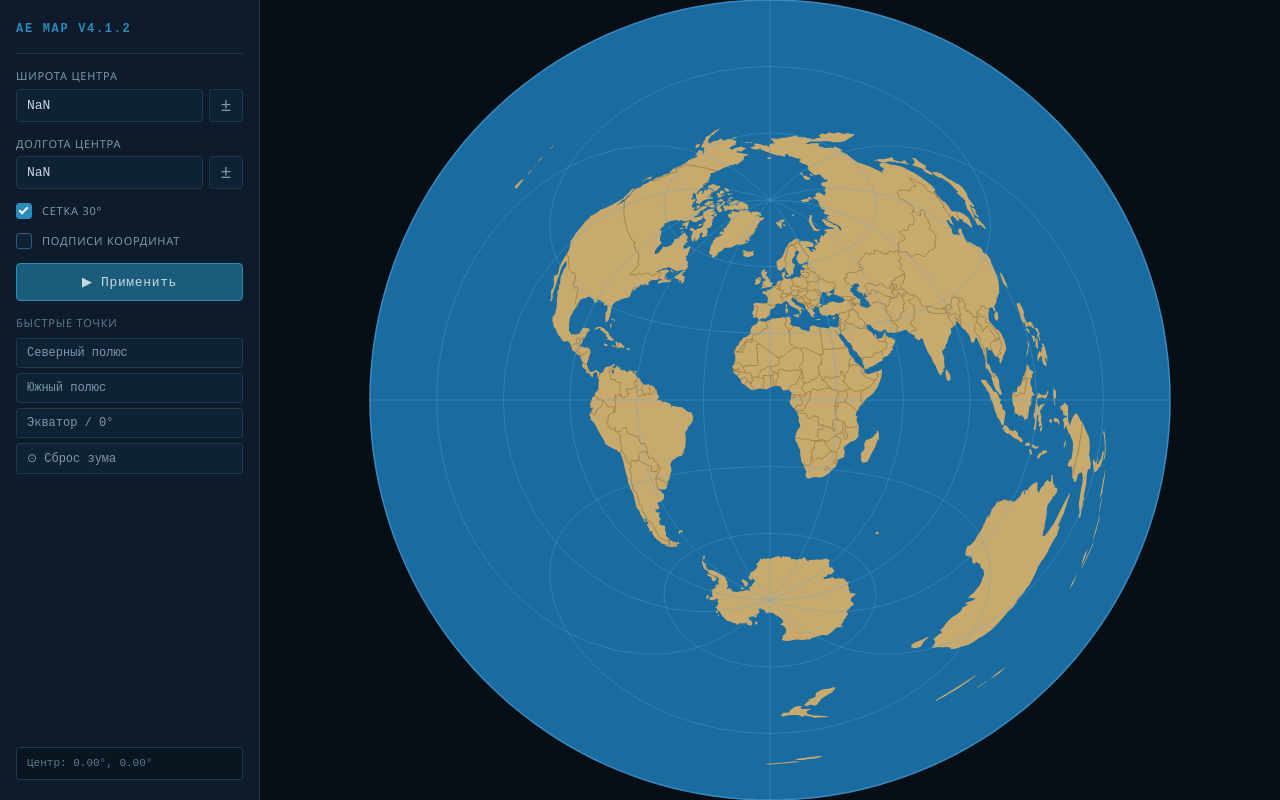
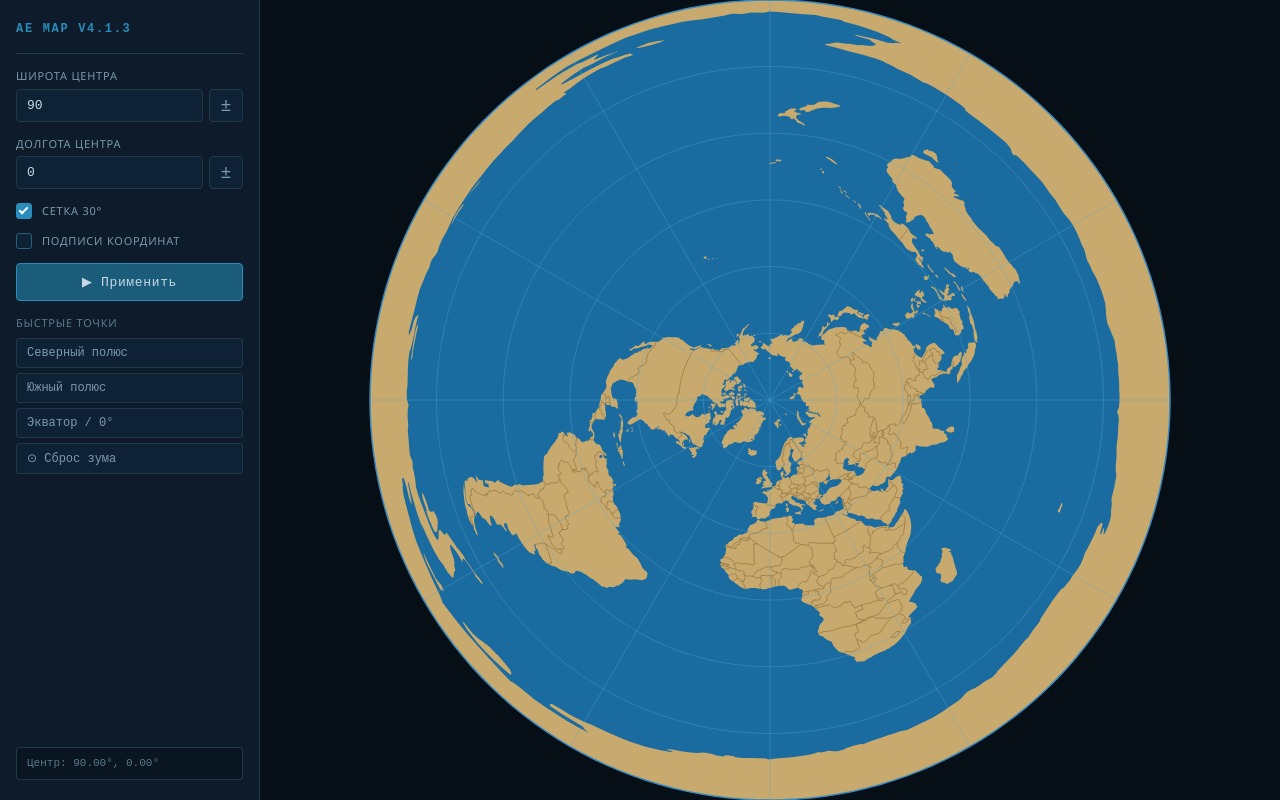
Before and after one commit to Evgen-robocat/FeMap, a plain HTML site: page frontend/index.html in a window 1280 px wide. Both pictures are taken after a click on the button "⊙ Сброс зума". Drawn offline with nearby package versions, Linux system fonts and the light colour scheme.

Commit message:
v4.1.3 — resetZoom→СП, scaleExtent 50x

```diff
--- a/frontend/index.html
+++ b/frontend/index.html
@@ -1,7 +1,7 @@
 <!DOCTYPE html>
 <!--
   Файл    : frontend/index.html
-  Версия  : 4.1.2
+  Версия  : 4.1.3
   Дата    : 2026-04-19
   Автор   : Claude Sonnet 4.6 (Anthropic)
 -->
@@ -9,13 +9,13 @@
 <head>
   <meta charset="UTF-8">
   <meta name="viewport" content="width=device-width, initial-scale=1.0">
-  <title>FlatEarthMap v4.1.2</title>
-  <link rel="stylesheet" href="static/style.css?v=12">
+  <title>FlatEarthMap v4.1.3</title>
+  <link rel="stylesheet" href="static/style.css?v=13">
 </head>
 <body>
   <div id="controls">
     <h2 class="panel-title">
-      AE Map <span class="version-badge">v4.1.2</span>
+      AE Map <span class="version-badge">v4.1.3</span>
     </h2>
     <div class="control-group">
       <label for="inp-lat">Широта центра</label>
@@ -59,6 +59,6 @@
   </div>
   <div id="map"></div>
   <script src="https://cdn.jsdelivr.net/npm/d3@7/dist/d3.min.js"></script>
-  <script src="static/map.js?v=12"></script>
+  <script src="static/map.js?v=13"></script>
 </body>
 </html>
--- a/frontend/static/map.js
+++ b/frontend/static/map.js
@@ -1,21 +1,17 @@
 /**
  * Файл    : frontend/static/map.js
- * Версия  : 4.1.2
+ * Версия  : 4.1.3
  * Дата    : 2026-04-19
  * Автор   : Claude Sonnet 4.6 (Anthropic)
  *
- * ИЗМЕНЕНИЯ v4.1.2:
- *   - Добавлен d3.zoom(): колесо мыши / пинч / перетаскивание
- *   - Все слои обёрнуты в <g id="map-content"> — зум через transform, без пересчёта проекции
- *   - setupZoom() — инициализация, scaleExtent [0.5, 20]
- *   - resetZoom() — плавный возврат к identity (кнопка + при ресайзе)
- *   - Двойной клик по карте — сброс зума (вместо стандартного zoom-in)
+ * ИЗМЕНЕНИЯ v4.1.3:
+ *   - resetZoom() возвращает проекцию на Северный полюс (не экватор)
+ *   - scaleExtent [0.3, 50] — глубокое приближение, небольшое отдаление
  *
  * АРХИТЕКТУРА:
  *   land.geojson    — ne_110m_land, слитный MultiPolygon суши.
- *                     Решает баг инверсии Антарктиды при полярной проекции.
  *   borders.geojson — ne_110m_admin_0_boundary_lines, линии границ.
- *   clipAngle(179.9) — весь глобус без артефактов (работает с ne_110m_land)
+ *   clipAngle(179.9) — весь глобус без артефактов
  *   requestAnimationFrame — гарантирует CSS-layout до createSVG()
  */
 
@@ -40,64 +36,54 @@ const state = {
   land: null, borders: null,
   svg: null, projection: null, path: null,
   width: 0, height: 0,
-  zoom: null,   // d3.zoom behaviour
+  zoom: null,
 };
-
-// ─── SVG ───────────────────────────────────────────────────────────────────
 
 function createSVG() {
   const container = document.getElementById('map');
   state.width  = container.clientWidth;
   state.height = container.clientHeight;
-
   state.svg = d3.select('#map')
     .append('svg')
     .attr('width',  state.width)
     .attr('height', state.height)
     .style('display', 'block')
     .style('background', COLORS.background);
-
-  // Все слои — внутри одной группы; зум сдвигает/масштабирует только её
   const mapContent = state.svg.append('g').attr('id', 'map-content');
   ['water','land','borders','grid','border','labels'].forEach(id =>
     mapContent.append('g').attr('id', 'layer-' + id)
   );
-
   new ResizeObserver(() => {
     const w = container.clientWidth, h = container.clientHeight;
     if (Math.abs(w - state.width) < 2 && Math.abs(h - state.height) < 2) return;
     state.width = w; state.height = h;
     state.svg.attr('width', w).attr('height', h);
-    resetZoom();          // убрать накопленный transform перед перестройкой
+    resetZoom();
     buildProjection();
     render();
   }).observe(container);
 }
 
-// ─── ZOOM ──────────────────────────────────────────────────────────────────
-
 function setupZoom() {
   state.zoom = d3.zoom()
-    .scaleExtent([0.5, 20])
+    .scaleExtent([0.3, 50])
     .on('zoom', (event) => {
       state.svg.select('#map-content')
         .attr('transform', event.transform);
     });
-
   state.svg
     .call(state.zoom)
-    // Двойной клик: сброс вместо стандартного zoom-in
     .on('dblclick.zoom', () => resetZoom());
 }
 
 function resetZoom() {
   if (!state.zoom) return;
-  state.svg
-    .transition().duration(300)
+  document.getElementById('inp-lat').value = 90;
+  document.getElementById('inp-lon').value = 0;
+  applyCenter(90, 0);
+  state.svg.transition().duration(300)
     .call(state.zoom.transform, d3.zoomIdentity);
 }
-
-// ─── ПРОЕКЦИЯ ──────────────────────────────────────────────────────────────
 
 function buildProjection() {
   const w = state.width  || window.innerWidth  || 300;
@@ -109,8 +95,6 @@ function buildProjection() {
   state.path = d3.geoPath(state.projection);
 }
 
-// ─── ДАННЫЕ ────────────────────────────────────────────────────────────────
-
 async function loadData() {
   setStatus('Загрузка данных...');
   try {
@@ -119,7 +103,7 @@ async function loadData() {
     ]);
     const nL = state.land?.features?.length ?? 0;
     const nB = state.borders?.features?.length ?? 0;
-    setStatus(`v4.1.2 · ${nL} полигонов · ${nB} границ`);
+    setStatus(`v4.1.3 · ${nL} полигонов · ${nB} границ`);
   } catch (err) {
     console.error('[map.js] Ошибка загрузки:', err);
     state.land = state.borders = { type: 'FeatureCollection', features: [] };
@@ -128,26 +112,18 @@ async function loadData() {
   render();
 }
 
-// ─── РЕНДЕР ────────────────────────────────────────────────────────────────
-
 function render() {
   if (!state.svg || !state.projection) return;
-
-  // Вода
   const lw = state.svg.select('#layer-water');
   lw.selectAll('*').remove();
   lw.append('path').datum({ type: 'Sphere' })
     .attr('d', state.path).attr('fill', COLORS.water).attr('stroke', 'none');
-
-  // Суша
   const ll = state.svg.select('#layer-land');
   ll.selectAll('*').remove();
   if (state.land) {
     ll.selectAll('path').data(state.land.features).join('path')
       .attr('d', state.path).attr('fill', COLORS.land).attr('stroke', 'none');
   }
-
-  // Границы
   const lb2 = state.svg.select('#layer-borders');
   lb2.selectAll('*').remove();
   if (state.borders) {
@@ -155,8 +131,6 @@ function render() {
       .attr('d', state.path).attr('fill', 'none')
       .attr('stroke', COLORS.borders).attr('stroke-width', 0.6);
   }
-
-  // Сетка
   const lg = state.svg.select('#layer-grid');
   lg.selectAll('*').remove();
   if (state.showGrid) {
@@ -164,15 +138,11 @@ function render() {
       .attr('d', state.path).attr('fill', 'none')
       .attr('stroke', COLORS.grid).attr('stroke-width', 0.5).attr('opacity', 0.7);
   }
-
-  // Граница диска
   const lb = state.svg.select('#layer-border');
   lb.selectAll('*').remove();
   lb.append('path').datum({ type: 'Sphere' })
     .attr('d', state.path).attr('fill', 'none')
     .attr('stroke', COLORS.diskBorder).attr('stroke-width', 1.5);
-
-  // Подписи
   const llab = state.svg.select('#layer-labels');
   llab.selectAll('*').remove();
   if (state.showLabels) {
@@ -186,8 +156,6 @@ function render() {
     });
   }
 }
-
-// ─── UI ────────────────────────────────────────────────────────────────────
 
 function applyCenter(lat, lon) {
   lat = Math.max(-90,  Math.min(90,  parseFloat(lat) || 0));
@@ -207,13 +175,11 @@ function bindUI() {
       document.getElementById('inp-lon').value
     )
   );
-
   ['inp-lat', 'inp-lon'].forEach(id =>
     document.getElementById(id).addEventListener('keydown', e => {
       if (e.key === 'Enter') document.getElementById('btn-apply').click();
     })
   );
-
   document.querySelectorAll('.btn-sign').forEach(btn =>
     btn.addEventListener('click', () => {
       const inp = document.getElementById(btn.dataset.target);
@@ -222,15 +188,12 @@ function bindUI() {
       if (!isNaN(v) && v !== 0) inp.value = String(-v);
     })
   );
-
   document.getElementById('chk-grid').addEventListener('change', e => {
     state.showGrid = e.target.checked; render();
   });
-
   document.getElementById('chk-labels').addEventListener('change', e => {
     state.showLabels = e.target.checked; render();
   });
-
   document.querySelectorAll('.btn-preset').forEach(btn =>
     btn.addEventListener('click', () => {
       const lat = parseFloat(btn.dataset.lat), lon = parseFloat(btn.dataset.lon);
@@ -239,8 +202,6 @@ function bindUI() {
       applyCenter(lat, lon);
     })
   );
-
-  // Сброс зума по кнопке
   const btnResetZoom = document.getElementById('btn-reset-zoom');
   if (btnResetZoom) btnResetZoom.addEventListener('click', resetZoom);
 }
@@ -250,14 +211,12 @@ function setStatus(msg) {
   if (el) el.textContent = msg;
 }
 
-// ─── INIT ──────────────────────────────────────────────────────────────────
-
 document.addEventListener('DOMContentLoaded', () => {
   requestAnimationFrame(async () => {
     try {
       createSVG();
       buildProjection();
-      setupZoom();   // ← после createSVG, до loadData
+      setupZoom();
       bindUI();
       await loadData();
     } catch (err) {
```
